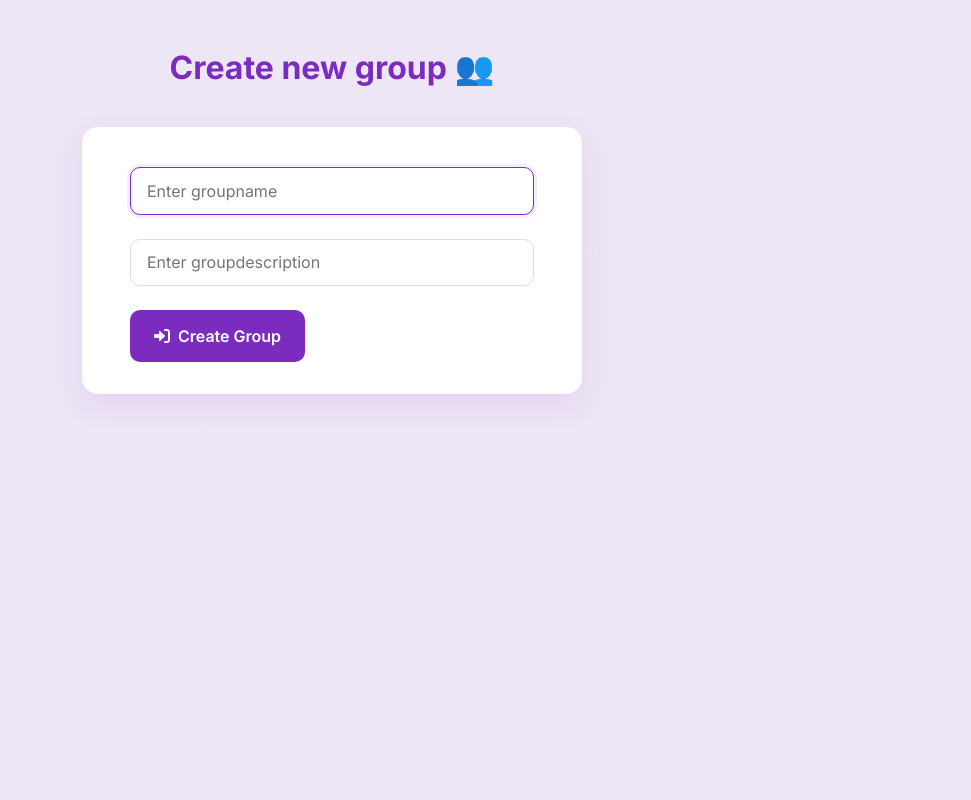
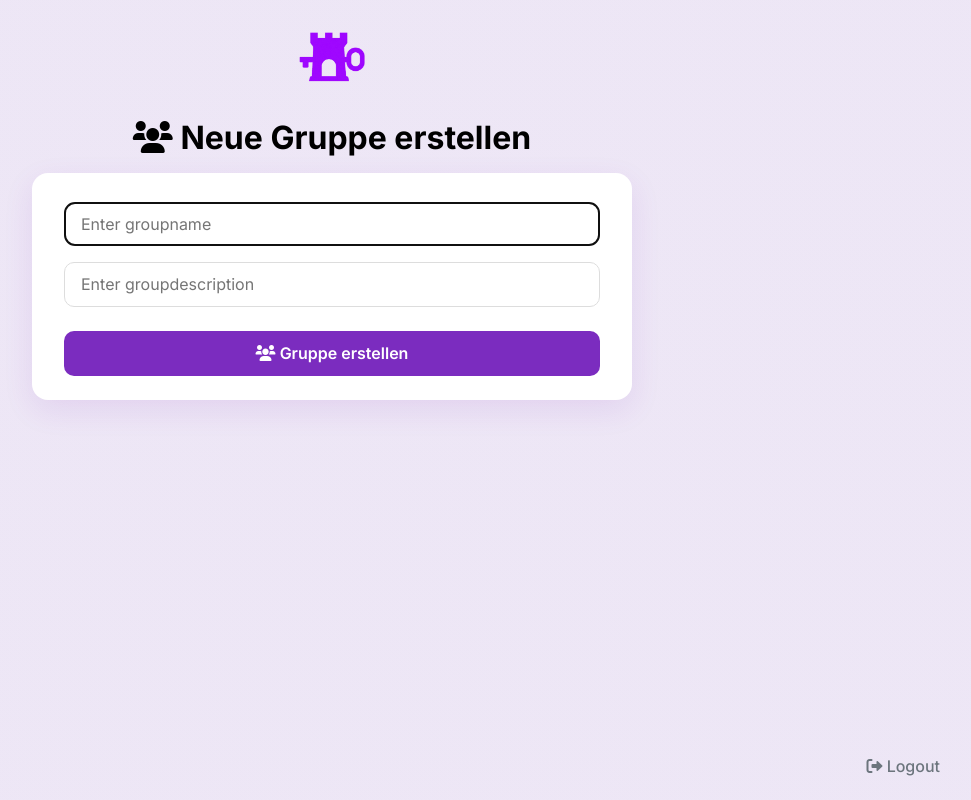
Before and after one commit to jvankocherhans/accessforge, a Flask app: page /create-group in a window 1280 px wide. Shown: the whole page, without its empty margins (308-1279 px from the left). Run offline with Flask 3, Linux system fonts and the light colour scheme; a user stored in the database is signed in; some libraries are stand-ins or nearby versions.

Commit message:
Änderungen

```diff
--- a/src/static/stylesheets/new_object.css
+++ b/src/static/stylesheets/new_object.css
@@ -1,84 +1,122 @@
+:root {
+  --primary-color: #7b2cbf;
+  --primary-dark: #5a189a;
+  --text-dark: #212529;
+  --text-light: #6c757d;
+  --white: #ffffff;
+  --background: #f8f9fa;
+}
+
 body {
   background-color: var(--background);
   font-family: 'Inter', sans-serif;
-  padding: 3rem 1rem;
-  display: flex;
-  justify-content: center;
-  align-items: flex-start;
+  padding: 1rem;
   min-height: 100vh;
   background-image:
     radial-gradient(circle at 10% 20%, rgba(157, 78, 221, 0.05) 0%, rgba(157, 78, 221, 0.05) 90%),
     radial-gradient(circle at 90% 80%, rgba(123, 44, 191, 0.05) 0%, rgba(123, 44, 191, 0.05) 90%);
 }
 
-/* Title and section headers */
-h1, h2 {
-  color: var(--primary-color, #7b2cbf);
-  margin-bottom: 1rem;
+/* Header */
+.form-header {
+  text-align: center;
+  padding: 1rem 0 0.5rem 0;
+}
+
+.form-logo {
+  height: 50px;
+  transition: transform 0.3s ease;
+}
+
+.form-logo:hover {
+  transform: scale(1.05);
+}
+
+.page-container {
+  display: flex;
+  flex-direction: column;
+  align-items: center;
+  gap: 0.5rem;
+  width: 100%;
+  max-width: 600px;
+  margin: 0.5rem auto;
+  padding-top: 1rem;
 }
 
 .create-group-form {
   background-color: var(--white);
   border-radius: 16px;
   box-shadow: 0 10px 30px rgba(123, 44, 191, 0.1);
-  padding: 2rem 3rem;
-  max-width: 500px;
+  padding: 1.5rem 2rem;
   width: 100%;
+  margin-top: 0.5rem;
 }
 
 .input-group {
-  margin-bottom: 1.5rem;
+  margin-bottom: 1rem;
 }
 
 .input-group label {
   font-weight: 600;
-  margin-bottom: 0.5rem;
+  margin-bottom: 0.3rem;
   display: block;
   color: var(--text-dark);
 }
 
-
-.page-container {
-  display: flex;
-  flex-direction: column;
-  align-items: center;
-  gap: 1.5rem;
-  width: 100%;
-  max-width: 600px;
-}
-
 .form-control {
   width: 100%;
-  padding: 0.8rem 1rem;
+  padding: 0.7rem 1rem;
   border: 1.5px solid #ddd;
   border-radius: 10px;
   font-size: 1rem;
   transition: border-color 0.3s, box-shadow 0.3s;
 }
 
-.form-control:focus {
-  outline: none;
-  border-color: var(--primary-color);
-  box-shadow: 0 0 0 3px rgba(157, 78, 221, 0.1);
-}
-
 .btn-create {
   background-color: var(--primary-color);
   color: #fff;
   border: none;
-  padding: 1rem 1.5rem;
+  padding: 0.8rem 1.2rem;
+  margin-top: 0.5rem;
   border-radius: 10px;
   font-size: 1rem;
   font-weight: 600;
-  display: flex;
-  align-items: center;
-  gap: 0.5rem;
+  width: 100%;
   cursor: pointer;
-  transition: background-color 0.2s ease, transform 0.2s ease;
+  transition: all 0.2s ease;
 }
 
-.btn-create:hover {
-  background-color: var(--primary-dark);
-  transform: translateY(-2px);
-  box-shadow: 0 4px 12px rgba(123, 44, 191, 0.2);
+.form-logout-container {
+  position: fixed;
+  bottom: 1.5rem;
+  right: 1.5rem;
 }
+
+.logout-link {
+  color: var(--text-light);
+  text-decoration: none;
+  font-weight: 500;
+  padding: 0.5rem;
+  border-radius: 8px;
+  transition: all 0.3s ease;
+}
+
+@media (max-width: 768px) {
+  .form-logo {
+    height: 40px;
+  }
+
+  .create-group-form {
+    padding: 1rem;
+    margin-top: 0;
+  }
+
+  .form-logout-container {
+    bottom: 1rem;
+    right: 1rem;
+  }
+
+  .page-container {
+    padding-top: 0.5rem;
+  }
+}
--- a/src/templates/new_object.html
+++ b/src/templates/new_object.html
@@ -1,6 +1,5 @@
 <!DOCTYPE html>
 <html lang="de">
-
 <head>
   <meta charset="UTF-8">
   <meta name="viewport" content="width=device-width, initial-scale=1.0">
@@ -15,8 +14,16 @@
   {% include "includes/_flashmsg.html" %}
   {% from "includes/_formhelpers.html" import render_field %}
 
+  <header class="form-header">
+    <a href="{{ url_for('search_blueprint.search') }}" class="logo-link">
+      <img src="{{ url_for('static', filename='images/logo.png') }}"
+           class="form-logo"
+           alt="Accessforge-Logo">
+    </a>
+  </header>
+
   <div class="page-container">
-    <h1>Create new group 👥</h1>
+    <h1><i class="fas fa-users header-icon"></i> Neue Gruppe erstellen</h1>
 
     <form action="{{ url_for('group_blueprint.create_group') }}" method="POST" class="create-group-form">
       <div class="input-group">
@@ -26,9 +33,15 @@
         {{ render_field(form.group_description , class_="form-control", value="") }}
       </div>
       <button type="submit" class="btn-create">
-        <i class="fas fa-sign-in-alt"></i> Create Group
+        <i class="fas fa-users"></i> Gruppe erstellen
       </button>
     </form>
   </div>
+
+  <div class="form-logout-container">
+    <a href="{{ url_for('user_blueprint.logout') }}" class="logout-link">
+      <i class="fas fa-sign-out-alt"></i> Logout
+    </a>
+  </div>
 </body>
 </html>
```
Also changed, not shown: src/static/stylesheets/profile.css (+15 -6 lines).
